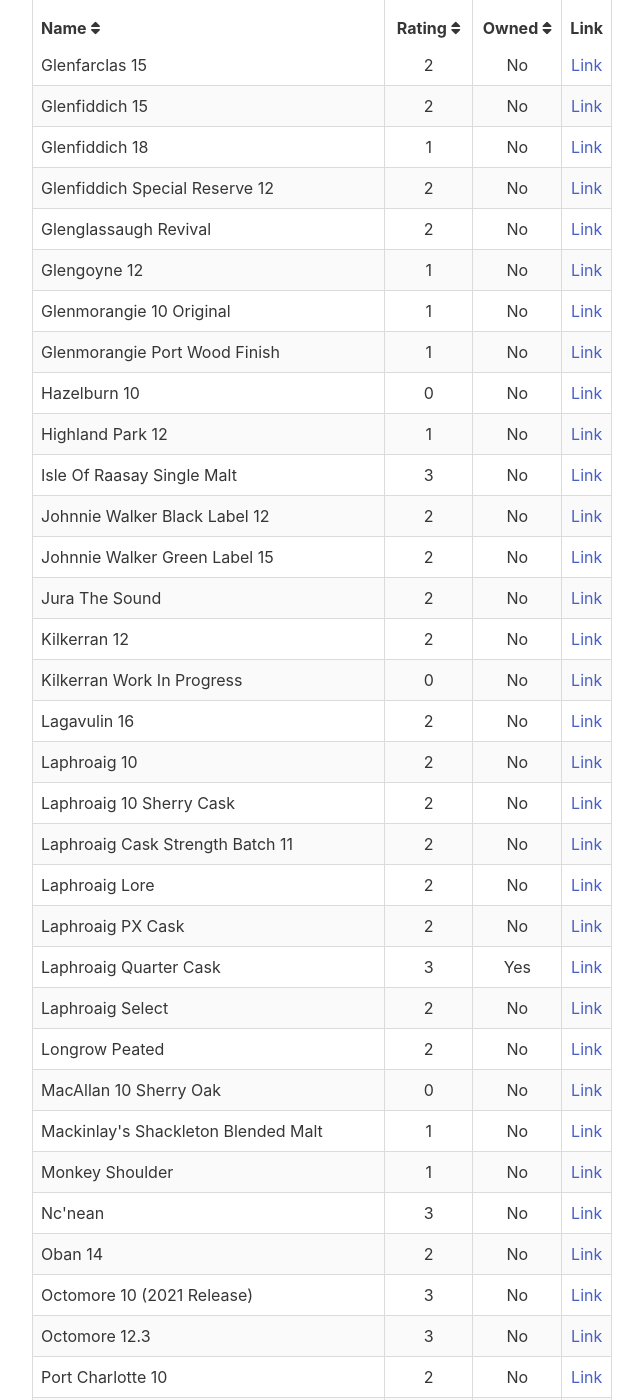
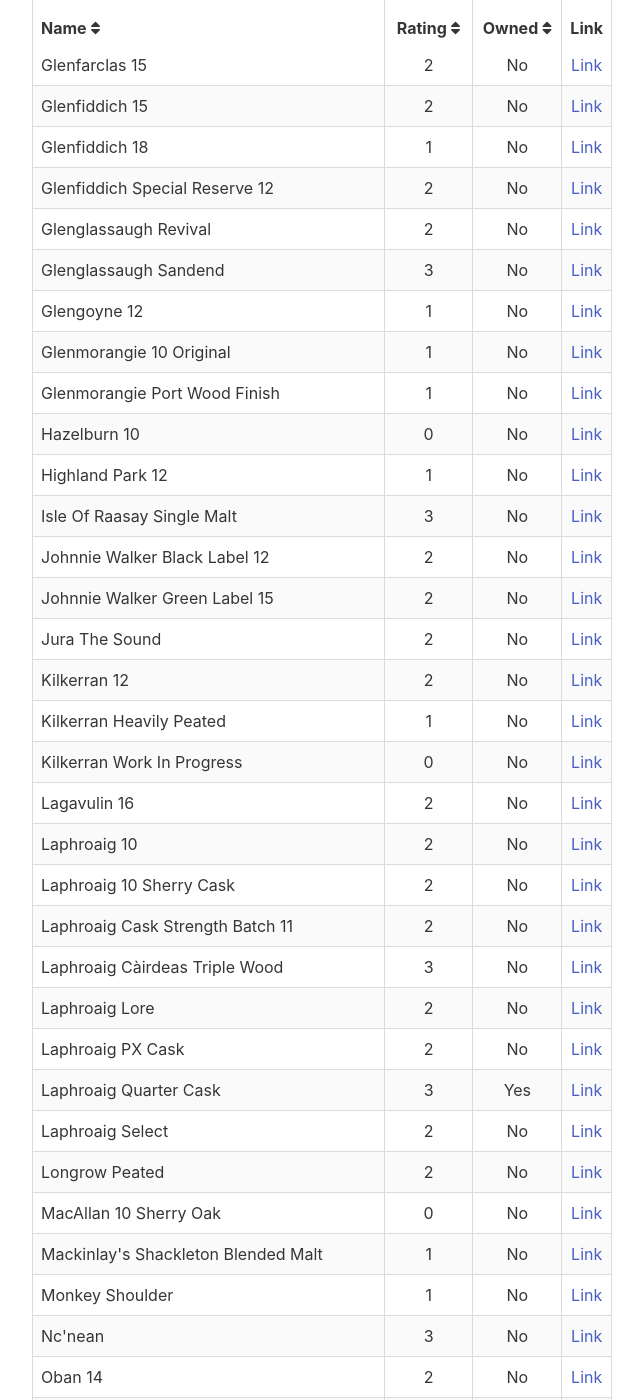
Before and after one commit to grega/whisky, a Jekyll site: the page built from scottish.html, in a window 1280 px wide and 1400 px high, scrolled down 1836 px. Shown: the whole window, without its empty margins (16-659 px from the left). Built offline with Jekyll 4.4.1, drawn with Linux system fonts in a browser that asks for light colours; nearby versions of some CDN libraries; some of the changed text lies outside the part shown.

Commit message:
Update Scottish tried

```diff
--- a/_data/scottish/tried.yml
+++ b/_data/scottish/tried.yml
@@ -249,3 +249,12 @@
 
 - name: Highland Park 12
   rating: 1
+
+- name: Kilkerran Heavily Peated
+  rating: 1
+
+- name: Glenglassaugh Sandend
+  rating: 3
+
+- name: Laphroaig Càirdeas Triple Wood
+  rating: 3
```
